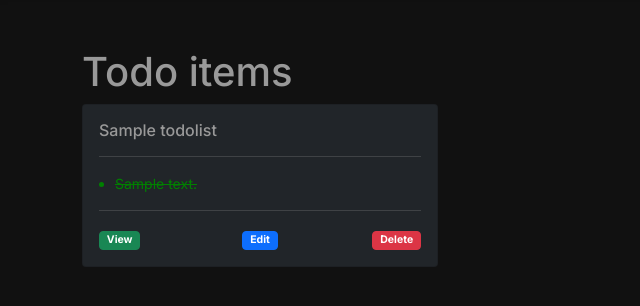
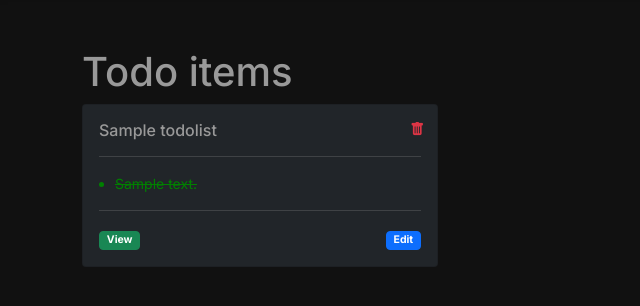
Before and after one commit to paulnyabaro/simple_todo, a Django app: page / in a window 1280 px wide. Shown: the part 56-362 px from the top of the page, without its empty margins (0-640 px from the left). Run offline with Django 4.2, Linux system fonts and the light colour scheme; tables that the repository leaves empty hold one stand-in row (values such as "Sample post").

Commit message:
Updated design

```diff
--- a/simple_todo/base/static/css/style.css
+++ b/simple_todo/base/static/css/style.css
@@ -22,3 +22,11 @@ li input:checked + label{
     background-color: #111;
     color: #999;
 }
+.tittle-sect{
+    position: relative;
+}
+.tittle-sect a{
+    position: absolute;
+    right: -0.2rem;
+    top: -0.2rem;
+}
--- a/simple_todo/base/templates/base/index.html
+++ b/simple_todo/base/templates/base/index.html
@@ -8,7 +8,10 @@
         {% for todo in todo_items %}
             <div class="col-md-4">
                 <div class="card bg-dark p-3 mb-3">
-                    <h6>{{ todo.name }}</h6>
+                    <div class="tittle-sect">
+                        <h6>{{ todo.name }}</h6>
+                        <a href="#" class="text-danger"><i class="bi bi-trash-fill"></i></a>
+                    </div>
                     <hr class="mt-2">
                     {% if todo.item_set.all %}
                     <ul class="ps-3 mb-0">
@@ -27,14 +30,11 @@
                     </ul>
                     <hr>
                     <div class="row">
-                        <div class="col-4">
+                        <div class="col-6">
                             <a href="{% url 'todo' todo.id %}" class="btn btn-sm badge btn-success">View</a>
                         </div>
-                        <div class="col-4 text-center">
+                        <div class="col-6 text-end">
                             <a href="#" class="btn btn-sm badge btn-primary">Edit</a>
-                        </div>
-                        <div class="col-4 text-end">
-                            <a href="#" class="btn btn-sm badge btn-danger">Delete</a>
                         </div>
                     </div>
                 </div>
```
